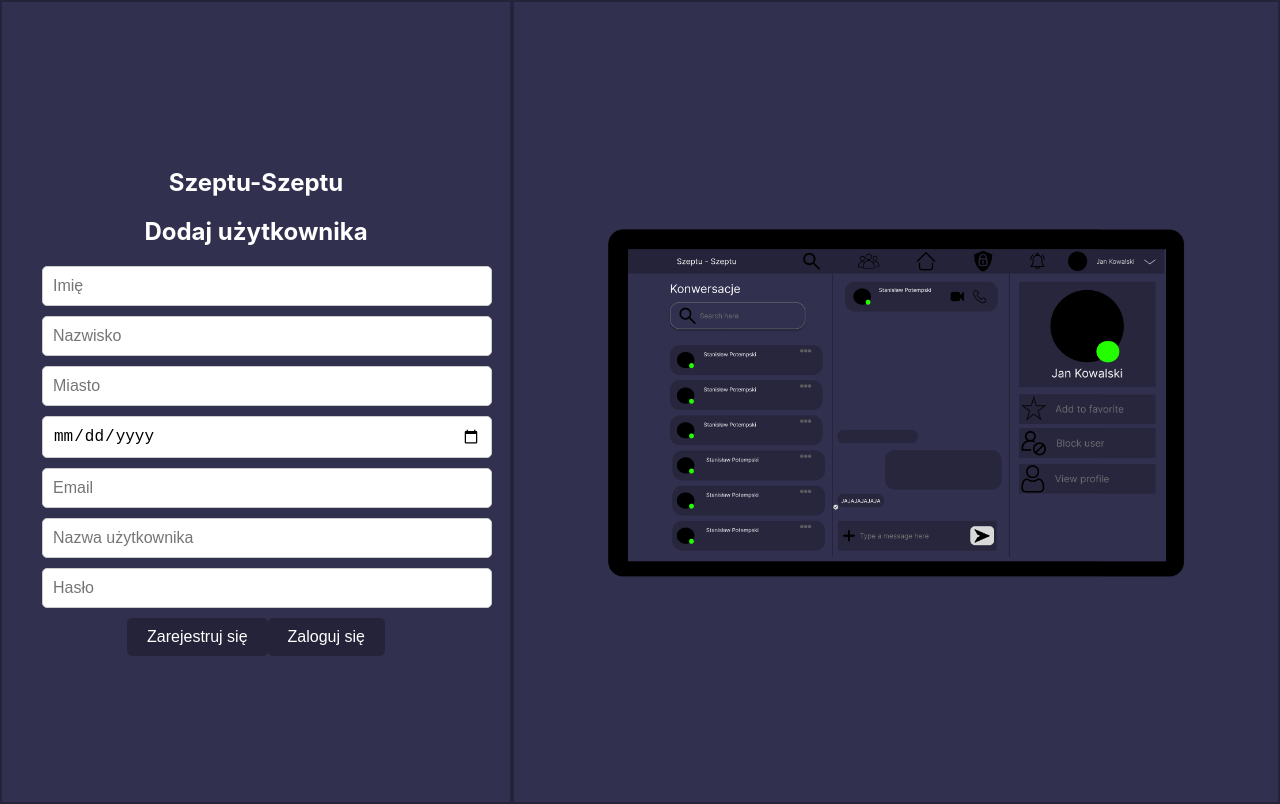
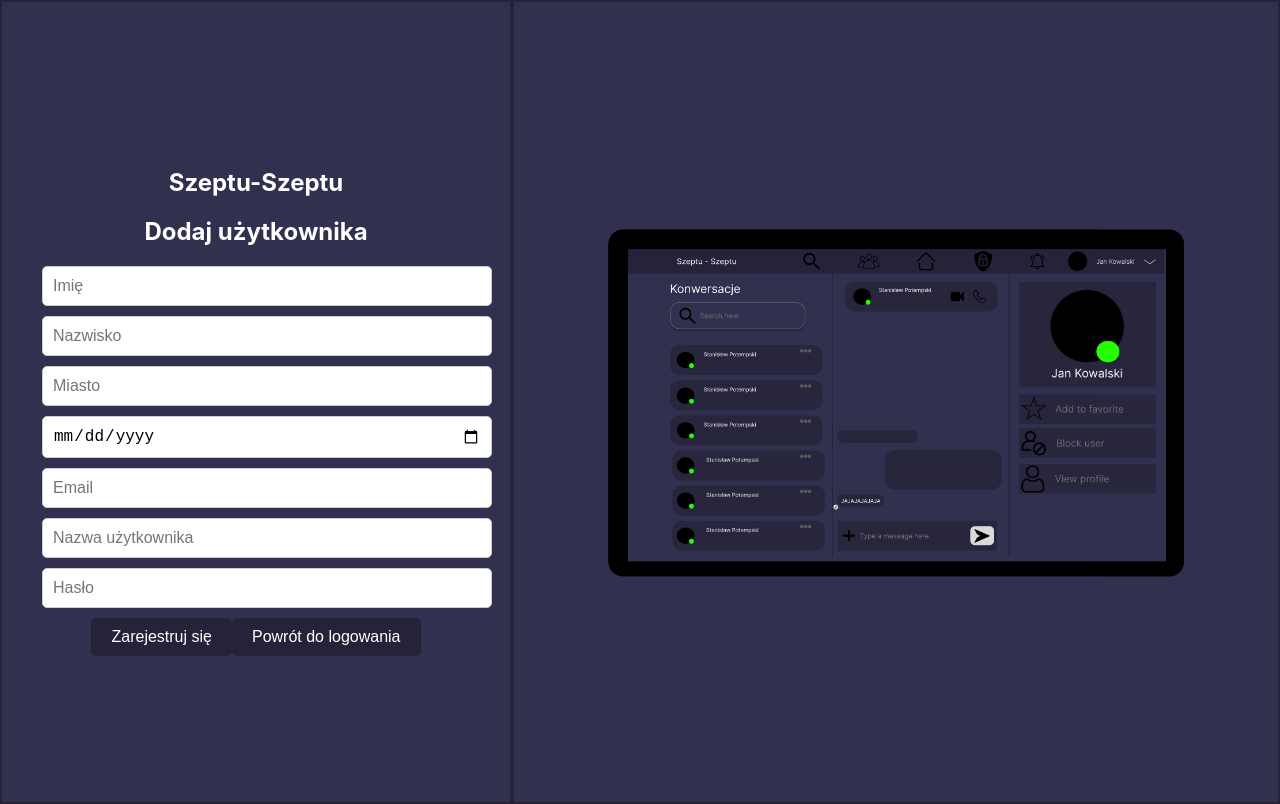
Before and after one commit to SmoczaSkala/Szeptu-Szeptu, a React (Create React App) app in the folder web/: page /register in a window 1280 px wide. Built offline with nearby package versions, Linux system fonts and the light colour scheme.

Commit message:
zmiana tekstu

```diff
--- a/web/src/components/Register/Register.jsx
+++ b/web/src/components/Register/Register.jsx
@@ -100,7 +100,7 @@ const Register = () => {
           />
           <button type="submit">Zarejestruj się</button>
           <button type="submit" onClick={handleLoginClick}>
-            Zaloguj się
+            Powrót do logowania
           </button>
         </form>
       </div>
```
